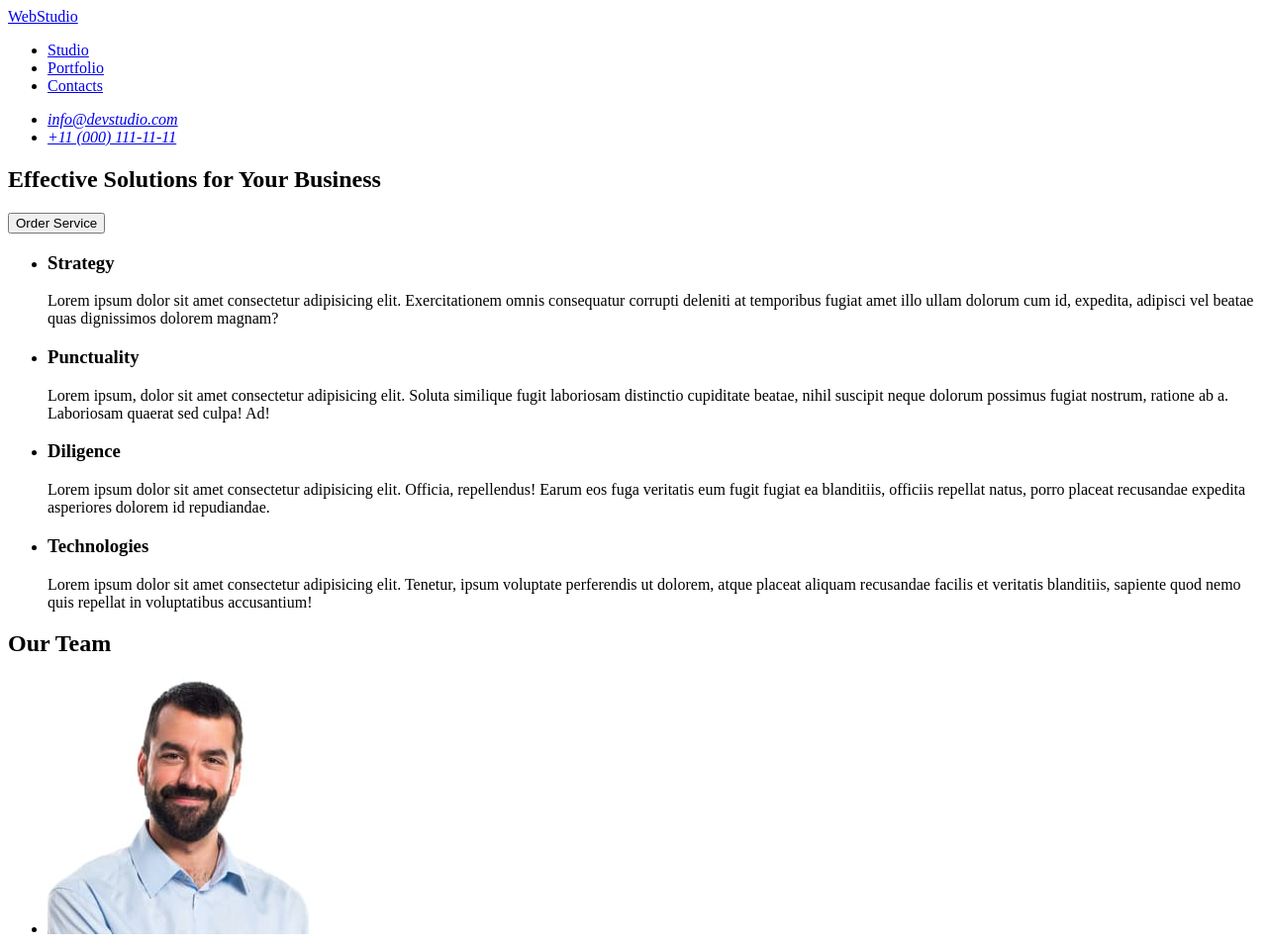
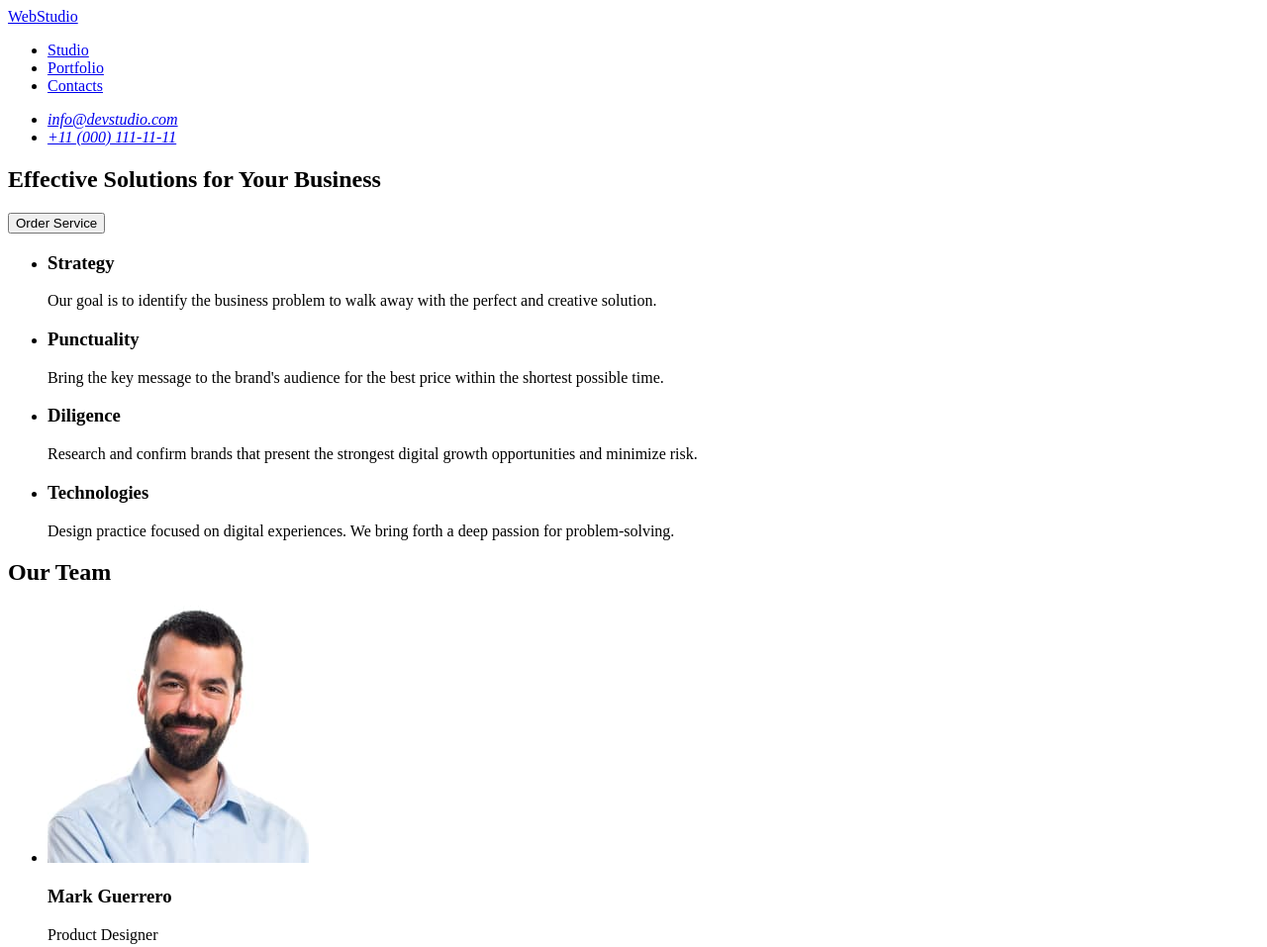
Before and after one commit to grzegorzgolos/goit-markup-hw-01, a plain HTML site: page index.html in a window 1280 px wide. Shown: the top 957 px of the page at 99% size. Drawn offline with Linux system fonts and the light colour scheme.

Commit message:
section2

```diff
--- a/index.html
+++ b/index.html
@@ -31,19 +31,19 @@
         <ul>
             <li>
                 <h3>Strategy</h3>
-                <p>Lorem ipsum dolor sit amet consectetur adipisicing elit. Exercitationem omnis consequatur corrupti deleniti at temporibus fugiat amet illo ullam dolorum cum id, expedita, adipisci vel beatae quas dignissimos dolorem magnam?</p>
+                <p>Our goal is to identify the business problem to walk away with the perfect and creative solution.</p>
             </li>
             <li>
                <h3>Punctuality</h3>
-               <p>Lorem ipsum, dolor sit amet consectetur adipisicing elit. Soluta similique fugit laboriosam distinctio cupiditate beatae, nihil suscipit neque dolorum possimus fugiat nostrum, ratione ab a. Laboriosam quaerat sed culpa! Ad!</p>
+               <p>Bring the key message to the brand's audience for the best price within the shortest possible time.</p>
             </li>
             <li>
                 <h3>Diligence</h3>
-                <p>Lorem ipsum dolor sit amet consectetur adipisicing elit. Officia, repellendus! Earum eos fuga veritatis eum fugit fugiat ea blanditiis, officiis repellat natus, porro placeat recusandae expedita asperiores dolorem id repudiandae.</p>
+                <p>Research and confirm brands that present the strongest digital growth opportunities and minimize risk.</p>
             </li>
             <li>
                 <h3>Technologies</h3>
-                <p>Lorem ipsum dolor sit amet consectetur adipisicing elit. Tenetur, ipsum voluptate perferendis ut dolorem, atque placeat aliquam recusandae facilis et veritatis blanditiis, sapiente quod nemo quis repellat in voluptatibus accusantium!</p>
+                <p>Design practice focused on digital experiences. We bring forth a deep passion for problem-solving.</p>
             </li>
         </ul>
       </section>
```
